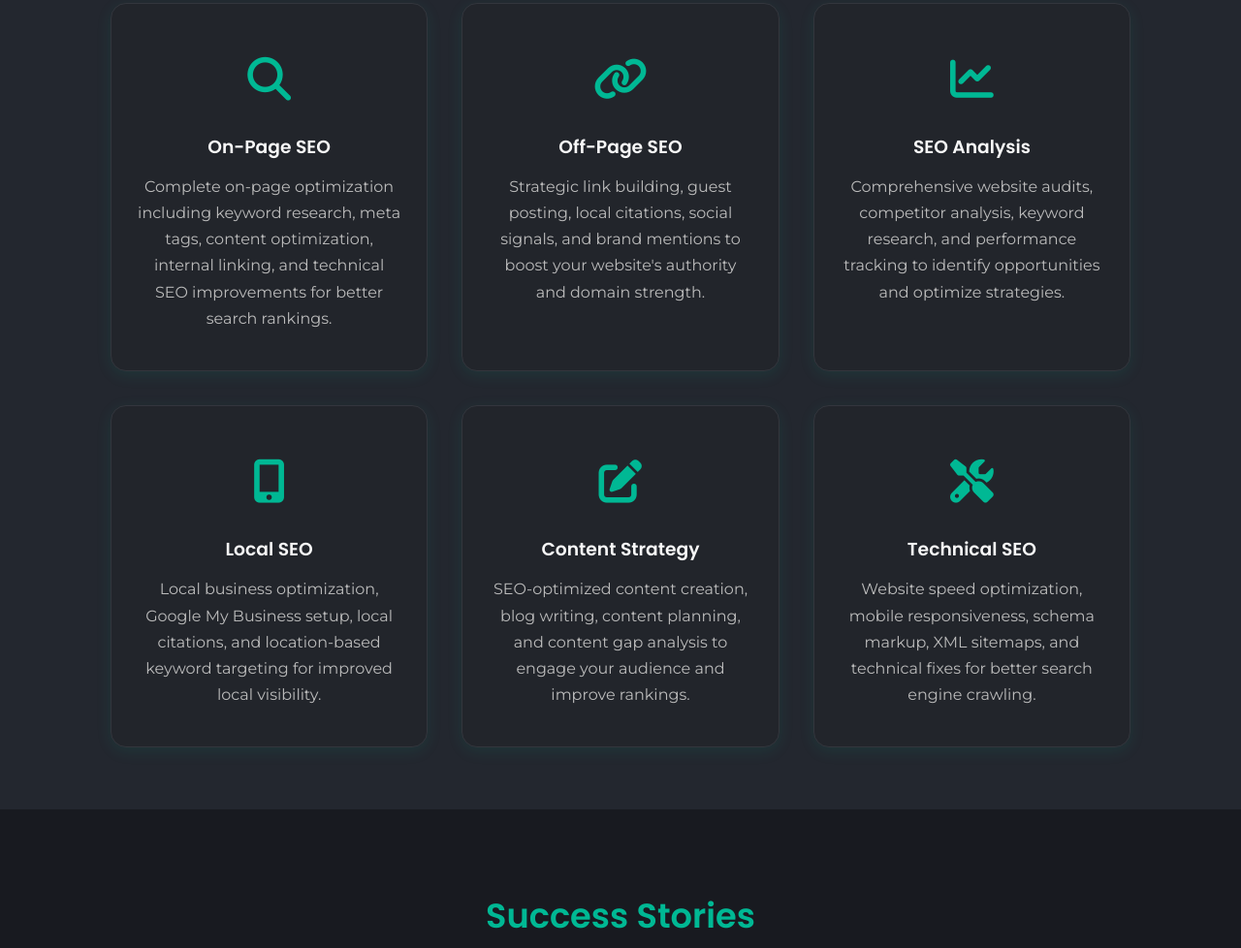
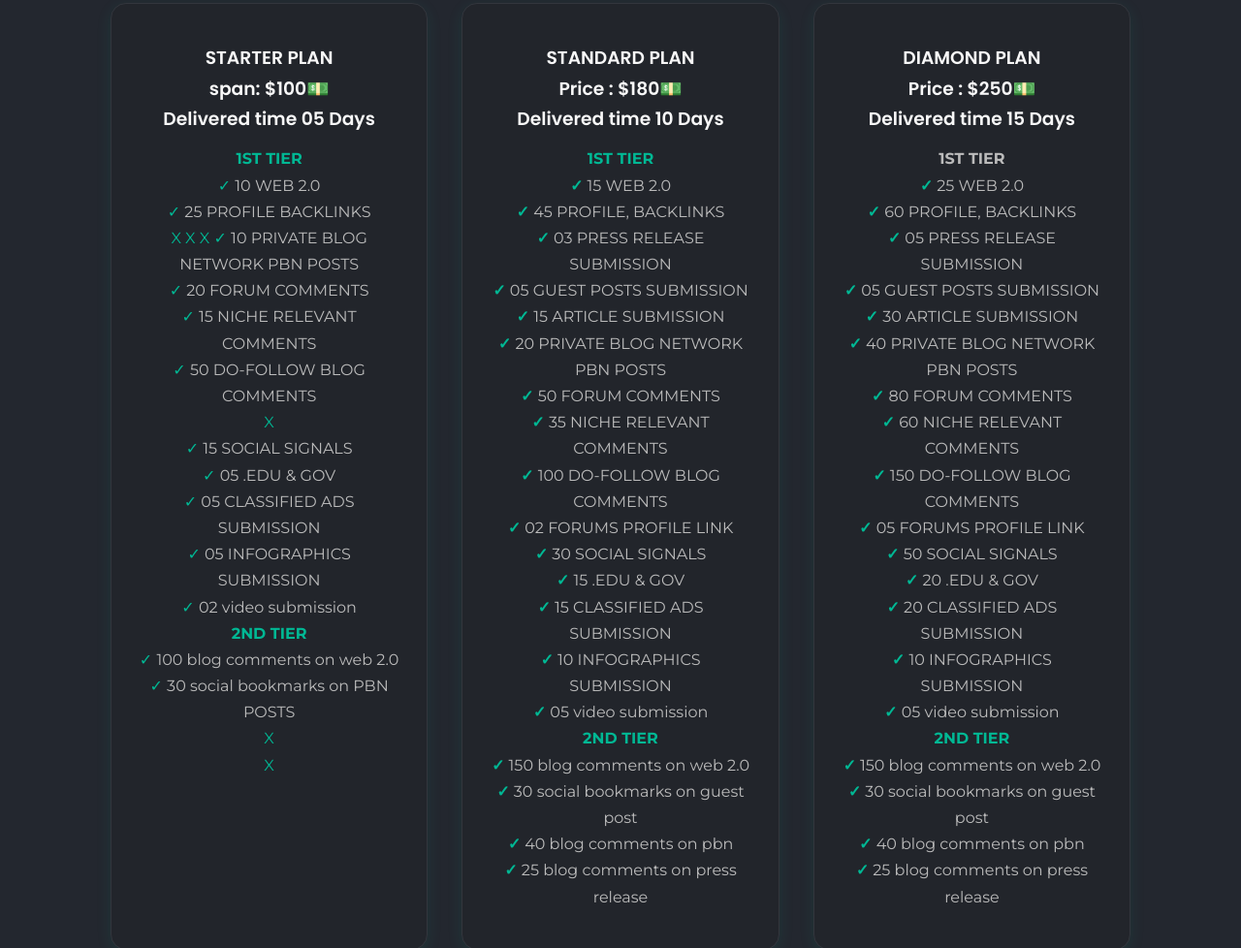
Before and after one commit to MuhammadHassaanArain/sarim-portfolio, a plain HTML site: page index.html in a window 1280 px wide. Shown: the part 1471-2449 px from the top of the page at 97% size. Drawn offline with Linux system fonts and the light colour scheme.

Commit message:
update html

```diff
--- a/index.html
+++ b/index.html
@@ -354,6 +354,11 @@
             align-items: flex-start;
             justify-content: center;
         }
+
+        .mereclassforcolor {
+            color: #00b894;
+        }
+
         .contact-info {
             flex: 1;
             min-width: 230px;
@@ -471,7 +476,7 @@
     <!-- Navigation -->
     <nav id="navbar">
         <div class="nav-container">
-            <div class="logo">SS</div>
+            <div class="logo">LR</div>
             <ul class="nav-links">
                 <li><a href="#home">Home</a></li>
                 <li><a href="#about">About</a></li>
@@ -488,7 +493,7 @@
     <section id="home" class="hero">
         <div class="container">
             <div class="hero-content">
-                <h1>Sarim Sheikh</h1>
+                <h1>Link Rise</h1>
                 <p class="hero-subtitle">Expert SEO Specialist & Digital Marketing Professional</p>
                 <a href="#contact" class="cta-button">Let's Work Together</a>
             </div>
@@ -530,26 +535,118 @@
             <h2 class="scroll-animate">My Services</h2>
             <div class="services-grid">
                 <div class="service-card scroll-animate">
-                    <div class="service-icon"><i class="fas fa-search"></i></div>
-                    <h3>On-Page SEO</h3>
-                    <p>Complete on-page optimization including keyword research, meta tags, content optimization, internal linking, and technical SEO improvements for better search rankings.</p>
+                    <!-- <div class="service-icon"><i class="fas fa-search"></i></div> -->
+                    <h3>
+STARTER PLAN  <br>
+
+span: $100💵 <br>
+
+Delivered time  05  Days
+</h3>
+                    <p>
+
+
+<span class="mereclassforcolor"><b>1ST TIER</b></span> <br>
+<!-- <span class="mereclassforcolor" >  </span> -->
+<span class="mereclassforcolor" >✓  </span> 10 WEB 2.0 <br>
+<span class="mereclassforcolor" >✓  </span> 25 PROFILE BACKLINKS <br>
+<span class="mereclassforcolor" > X </span>
+<span class="mereclassforcolor" > X </span>
+<span class="mereclassforcolor" >X  </span>
+<span class="mereclassforcolor" >✓  </span> 10 PRIVATE BLOG NETWORK PBN POSTS <br>
+<span class="mereclassforcolor" >✓  </span> 20 FORUM COMMENTS <br>
+<span class="mereclassforcolor" >✓  </span> 15 NICHE RELEVANT COMMENTS <br>
+<span class="mereclassforcolor" > ✓ </span> 50 DO-FOLLOW BLOG COMMENTS <br>
+<span class="mereclassforcolor" > X </span> <br>
+<span class="mereclassforcolor" > ✓ </span>15 SOCIAL SIGNALS <br>
+<span class="mereclassforcolor" > ✓ </span>05 .EDU & GOV <br>
+<span class="mereclassforcolor" > ✓ </span>05 CLASSIFIED ADS SUBMISSION <br>
+<span class="mereclassforcolor" > ✓ </span>05 INFOGRAPHICS SUBMISSION <br>
+<span class="mereclassforcolor" > ✓ </span>02 video submission <br>
+<span class="mereclassforcolor" > <b>2ND TIER</b> </span> <br>
+<span class="mereclassforcolor" > ✓ </span> 100 blog comments on web 2.0 <br>
+<span class="mereclassforcolor" > ✓ </span> 30 social bookmarks on PBN POSTS <br>
+<span class="mereclassforcolor" > X </span> <br>
+<span class="mereclassforcolor" > X </span> <br>
+                    </p>
                 </div>
                 <div class="service-card scroll-animate">
-                    <div class="service-icon"><i class="fas fa-link"></i></div>
-                    <h3>Off-Page SEO</h3>
-                    <p>Strategic link building, guest posting, local citations, social signals, and brand mentions to boost your website's authority and domain strength.</p>
+                    <!-- <div class="service-icon"><i class="fas fa-link"></i></div> -->
+                    <h3>
+STANDARD PLAN <br>
+
+Price : $180💵 <br>
+
+Delivered time 10 Days
+</h3>
+                    <p>
+
+<span class="mereclassforcolor"><b>1ST TIER</b></span> <br>
+<span class="mereclassforcolor"><b>✓</b></span>  15 WEB 2.0  <br>
+<span class="mereclassforcolor"><b>✓</b></span>  45 PROFILE, BACKLINKS <br>
+<span class="mereclassforcolor"><b>✓</b></span>  03 PRESS RELEASE SUBMISSION <br>
+<span class="mereclassforcolor"><b>✓</b></span>  05 GUEST POSTS SUBMISSION <br>
+<span class="mereclassforcolor"><b>✓</b></span>  15 ARTICLE SUBMISSION <br>
+<span class="mereclassforcolor"><b>✓</b></span>  20 PRIVATE BLOG NETWORK PBN POSTS <br>
+<span class="mereclassforcolor"><b>✓</b></span>  50 FORUM COMMENTS <br>
+<span class="mereclassforcolor"><b>✓</b></span>  35 NICHE RELEVANT COMMENTS <br>
+<span class="mereclassforcolor"><b>✓</b></span>  100 DO-FOLLOW BLOG COMMENTS <br>
+<span class="mereclassforcolor"><b>✓</b></span>  02 FORUMS PROFILE LINK <br>
+<span class="mereclassforcolor"><b>✓</b></span>  30 SOCIAL SIGNALS <br>
+<span class="mereclassforcolor"><b>✓</b></span>  15 .EDU & GOV <br>
+<span class="mereclassforcolor"><b>✓</b></span>  15 CLASSIFIED ADS SUBMISSION <br>
+<span class="mereclassforcolor"><b>✓</b></span>  10 INFOGRAPHICS SUBMISSION <br>
+<span class="mereclassforcolor"><b>✓</b></span>  05 video submission <br>
+<span class="mereclassforcolor"><b>2ND TIER</b></span> <br>
+<span class="mereclassforcolor"><b>✓</b></span> 150 blog comments on web 2.0 <br>
+<span class="mereclassforcolor"><b>✓</b></span> 30 social bookmarks on guest post <br>
+<span class="mereclassforcolor"><b>✓</b></span> 40 blog comments on pbn <br>
+<span class="mereclassforcolor"><b>✓</b></span> 25 blog comments on press release <br>
+                    </p>
                 </div>
                 <div class="service-card scroll-animate">
-                    <div class="service-icon"><i class="fas fa-chart-line"></i></div>
-                    <h3>SEO Analysis</h3>
-                    <p>Comprehensive website audits, competitor analysis, keyword research, and performance tracking to identify opportunities and optimize strategies.</p>
+                    <!-- <div class="service-icon"><i class="fas fa-chart-line"></i></div> -->
+                    <h3>
+DIAMOND PLAN  <br>
+
+Price : $250💵 <br>
+
+Delivered time 15 Days
+</h3>
+                    <p>
+
+
+<span><b>1ST TIER</b></span> <br>
+<span class="mereclassforcolor" ><b>✓</b></span> 25 WEB 2.0 <br>
+<span class="mereclassforcolor" ><b>✓</b></span> 60 PROFILE, BACKLINKS <br>
+<span class="mereclassforcolor" ><b>✓</b></span> 05 PRESS RELEASE SUBMISSION <br>
+<span class="mereclassforcolor" ><b>✓</b></span> 05 GUEST POSTS SUBMISSION <br>
+<span class="mereclassforcolor" ><b>✓</b></span> 30 ARTICLE SUBMISSION <br>
+<span class="mereclassforcolor" ><b>✓</b></span> 40 PRIVATE BLOG NETWORK PBN POSTS <br>
+<span class="mereclassforcolor" ><b>✓</b></span> 80 FORUM COMMENTS <br>
+<span class="mereclassforcolor" ><b>✓</b></span> 60 NICHE RELEVANT COMMENTS <br>
+<span class="mereclassforcolor" ><b>✓</b></span> 150 DO-FOLLOW BLOG COMMENTS <br>
+<span class="mereclassforcolor" ><b>✓</b></span> 05 FORUMS PROFILE LINK <br>
+<span class="mereclassforcolor" ><b>✓</b></span> 50 SOCIAL SIGNALS <br>
+<span class="mereclassforcolor" ><b>✓</b></span> 20 .EDU & GOV <br>
+<span class="mereclassforcolor" ><b>✓</b></span> 20 CLASSIFIED ADS SUBMISSION <br>
+<span class="mereclassforcolor" ><b>✓</b></span> 10 INFOGRAPHICS SUBMISSION <br>
+<span class="mereclassforcolor" ><b>✓</b></span> 05 video submission <br>
+<span class="mereclassforcolor" ><b>2ND TIER</b></span> <br>
+<span class="mereclassforcolor" ><b>✓</b></span> 150 blog comments on web 2.0 <br>
+<span class="mereclassforcolor" ><b>✓</b></span> 30 social bookmarks on guest post <br>
+<span class="mereclassforcolor" ><b>✓</b></span> 40 blog comments on pbn <br>
+<span class="mereclassforcolor" ><b>✓</b></span> 25 blog comments on press release <br>
+
+
+                    </p>
                 </div>
-                <div class="service-card scroll-animate">
+                <!-- <div class="service-card scroll-animate">
                     <div class="service-icon"><i class="fas fa-mobile-alt"></i></div>
                     <h3>Local SEO</h3>
                     <p>Local business optimization, Google My Business setup, local citations, and location-based keyword targeting for improved local visibility.</p>
-                </div>
-                <div class="service-card scroll-animate">
+                </div> -->
+                <!-- <div class="service-card scroll-animate">
                     <div class="service-icon"><i class="fas fa-edit"></i></div>
                     <h3>Content Strategy</h3>
                     <p>SEO-optimized content creation, blog writing, content planning, and content gap analysis to engage your audience and improve rankings.</p>
@@ -558,7 +655,7 @@
                     <div class="service-icon"><i class="fas fa-tools"></i></div>
                     <h3>Technical SEO</h3>
                     <p>Website speed optimization, mobile responsiveness, schema markup, XML sitemaps, and technical fixes for better search engine crawling.</p>
-                </div>
+                </div> -->
             </div>
         </div>
     </section>
@@ -722,7 +819,7 @@
                         <i class="fas fa-user contact-icon"></i>
                         <div class="contact-text">
                             <h4>Name</h4>
-                            <p>Sarim Sheikh</p>
+                            <p>Link Rise</p>
                         </div>
                     </div>
                     <div class="contact-item">
@@ -740,10 +837,12 @@
                         </div>
                     </div>
                     <div class="contact-item">
-                        <i class="fab fa-whatsapp contact-icon"></i>
+                        <!-- <i class="fab fa-whatsapp contact-icon"></i> -->
+                        <i class="fas fa-briefcase contact-icon"></i>
+
                         <div class="contact-text">
-                            <h4>WhatsApp</h4>
-                            <p><a href="https://wa.me/8801535724266">+92 315-3334113</a></p>
+                            <h4>Fiverr.</h4>
+                            <p><a href="https://www.fiverr.com/link_rise?public_mode=true">LinkRise</a></p>
                         </div>
                     </div>
                 </div>
@@ -774,7 +873,7 @@
     <!-- Footer -->
     <footer>
         <div class="container">
-            <p>&copy; 2025 Sarim Sheikh. All rights reserved. | SEO Expert & Digital Marketing Professional</p>
+            <p>&copy; 2025 LinkRise. All rights reserved. | SEO Expert & Digital Marketing Professional</p>
         </div>
     </footer>
     <script>
```
